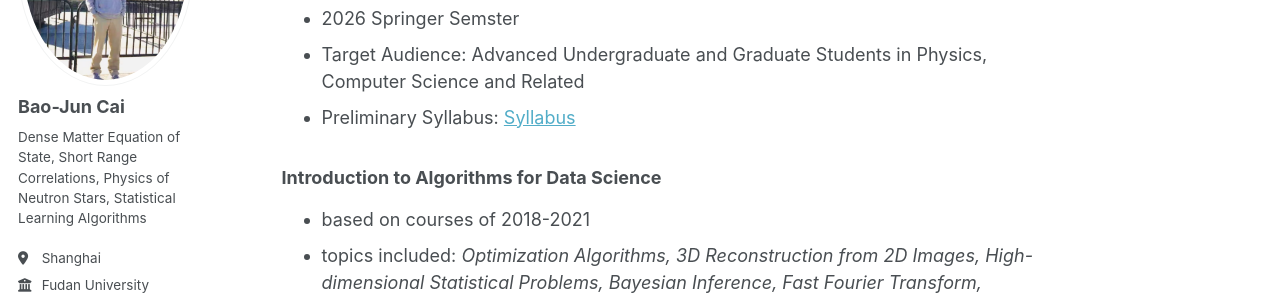
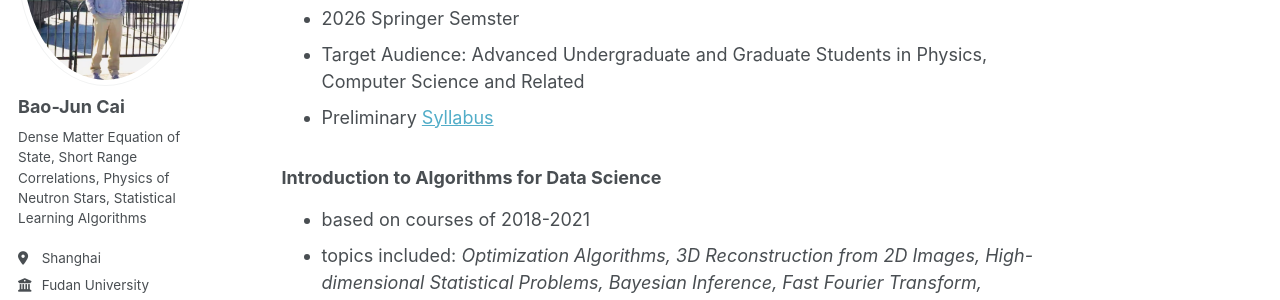
Before and after one commit to bjcai-phys/bjcai-phys.github.io, a Jekyll site: the page built from _pages/tcs.md, in a window 1280 px wide and 1172 px high. Shown: the part 248-548 px from the top of the window. Built offline with Jekyll 4.4.1, drawn with Linux system fonts in a browser that asks for light colours; some web fonts are replaced.

Commit message:
Update tcs.md

```diff
--- a/_pages/tcs.md
+++ b/_pages/tcs.md
@@ -9,7 +9,7 @@
 * Institute of Modern Physics, Fudan
 * 2026 Springer Semster
 * Target Audience: Advanced Undergraduate and Graduate Students in Physics, Computer Science and Related
-* Preliminary Syllabus: [Syllabus](https://bjcai-phys.github.io/images/Syllabus-2026-DataScience.pdf)
+* Preliminary [Syllabus](https://bjcai-phys.github.io/images/Syllabus-2026-DataScience.pdf)
 
 ### Introduction to Algorithms for Data Science
 * based on courses of 2018-2021
```
